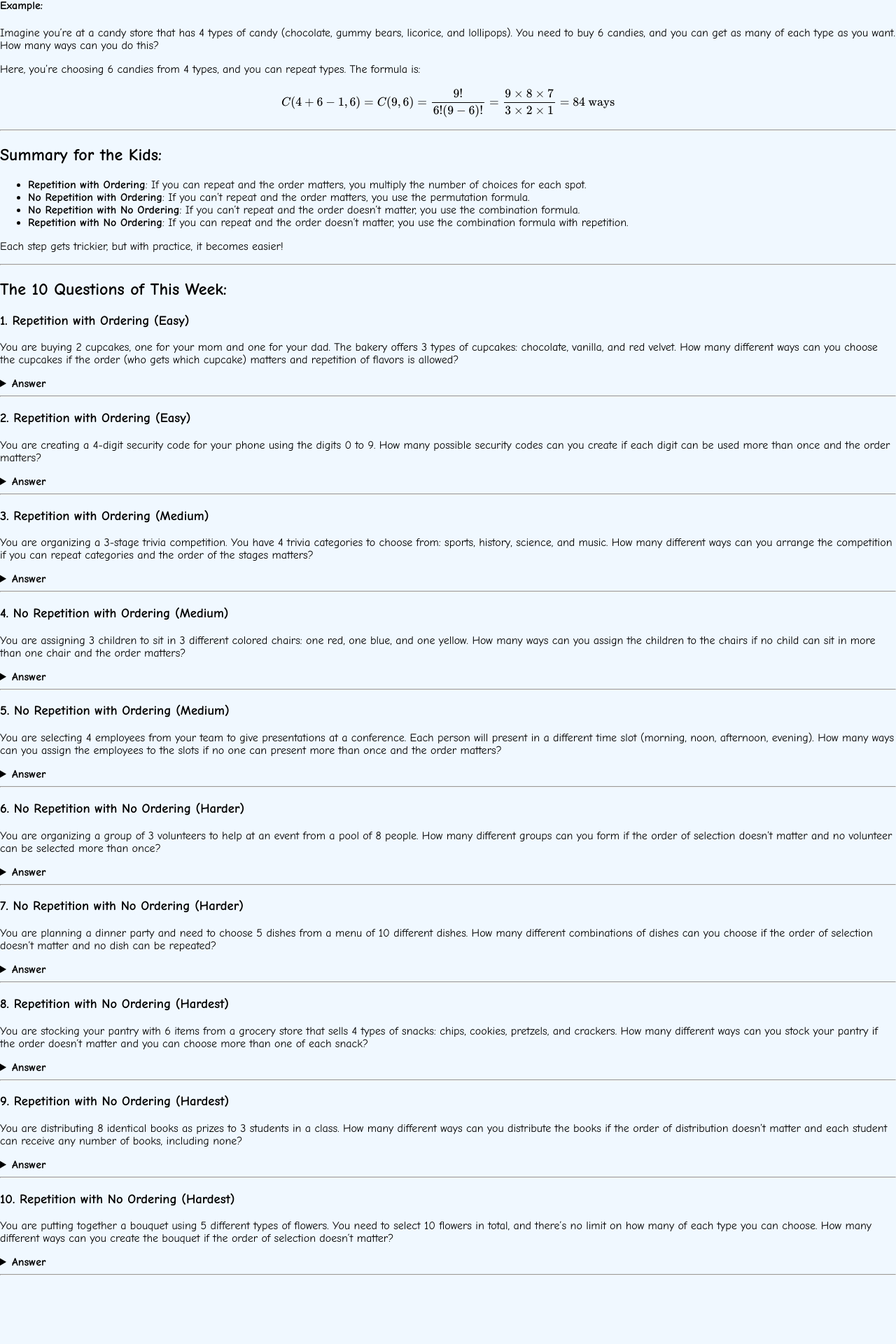
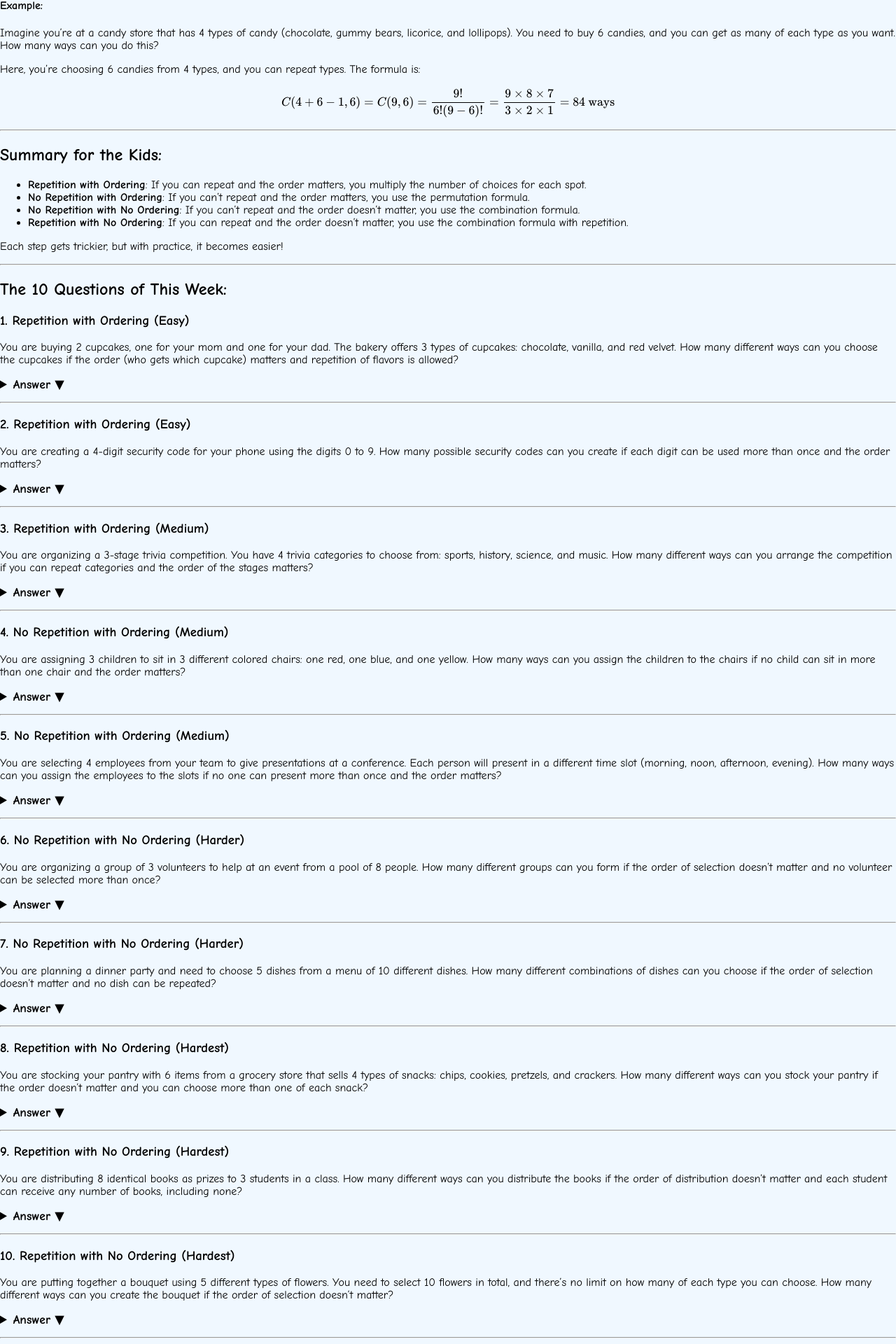
Before and after one commit to lehoangphu/math4kid, a Jekyll site: the page built from counting2.md, in a window 1280 px wide. Shown: the part 1504-3424 px from the top of the page at 70% size. Built offline with Jekyll 4.4.1, drawn with Linux system fonts in a browser that asks for light colours; before the commit the page ends 3334 px from its top, so only the background shows below that.

Commit message:
Update styles.css

```diff
--- a/assets/css/styles.css
+++ b/assets/css/styles.css
@@ -119,3 +119,21 @@ footer a {
 footer a:hover {
   text-decoration: underline;
 }
+
+details {
+  margin-bottom: 15px;
+}
+
+summary {
+  font-size: 1.1em;
+  font-weight: bold;
+  cursor: pointer;
+}
+
+details[open] summary::after {
+  content: " ▲";
+}
+
+summary::after {
+  content: " ▼";
+}
```
